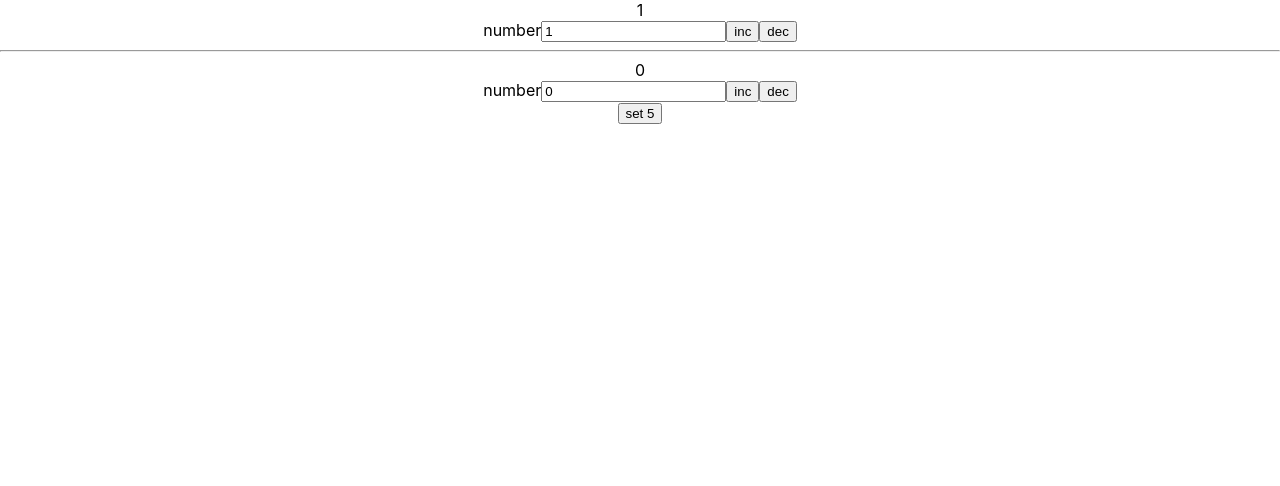
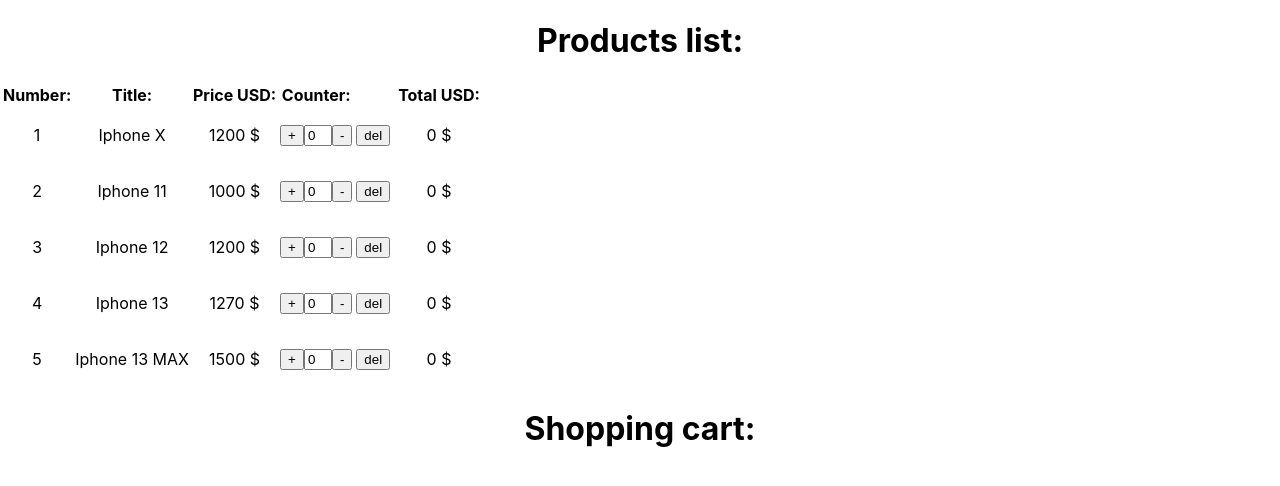
Before and after one commit to dimakovalev25/react_lavrik, a React (Create React App) app: page / in a window 1280 px wide. Shown: the top 486 px of the page. Built offline with nearby package versions, Linux system fonts and the light colour scheme.

Commit message:
minimax done

```diff
--- a/public/index.html
+++ b/public/index.html
@@ -10,34 +10,10 @@
       content="Web site created using create-react-app"
     />
     <link rel="apple-touch-icon" href="%PUBLIC_URL%/logo192.png" />
-    <!--
-      manifest.json provides metadata used when your web app is installed on a
-      user's mobile device or desktop. See https://developers.google.com/web/fundamentals/web-app-manifest/
-    -->
     <link rel="manifest" href="%PUBLIC_URL%/manifest.json" />
-    <!--
-      Notice the use of %PUBLIC_URL% in the tags above.
-      It will be replaced with the URL of the `public` folder during the build.
-      Only files inside the `public` folder can be referenced from the HTML.
-
-      Unlike "/favicon.ico" or "favicon.ico", "%PUBLIC_URL%/favicon.ico" will
-      work correctly both with client-side routing and a non-root public URL.
-      Learn how to configure a non-root public URL by running `npm run build`.
-    -->
     <title>React App</title>
   </head>
   <body>
-    <noscript>You need to enable JavaScript to run this app.</noscript>
     <div id="root"></div>
-    <!--
-      This HTML file is a template.
-      If you open it directly in the browser, you will see an empty page.
-
-      You can add webfonts, meta tags, or analytics to this file.
-      The build step will place the bundled scripts into the <body> tag.
-
-      To begin the development, run `npm start` or `yarn start`.
-      To create a production bundle, use `npm run build` or `yarn build`.
-    -->
   </body>
 </html>
--- a/src/App.js
+++ b/src/App.js
@@ -1,60 +1,117 @@
 import './App.css';
-import Counter from "./components/Counter";
 import {useState} from "react";
+import MinMax from "./components/MinMax";
+
 
 function App() {
 
-    let [maxTest, setMaxTest] = useState(7);
-    console.log(maxTest)
-    let setMaxTest5 = () => setMaxTest(5);
+    let [products, setProducts] = useState(productsStub());
+
+    let setCnt = (id, cnt) => {
+        setProducts(products.map(pr => pr.id != id ? pr : ({...pr, cnt})));
+    }
+
+    let delProduct = (id) => {
+        setProducts(products.filter(item => item.id !== id))
+    }
+
+    let totalItem = (cnt, price) => {
+        console.log(cnt * price);
+    }
+
 
     return (
         <div className="App">
+            <h1>Products list:</h1>
+            <table>
+                <tbody>
+                <tr>
+                    <th>Number:</th>
+                    <th>Title:</th>
+                    <th>Price USD:</th>
+                    <th>Counter:</th>
+                    <th></th>
+                    <th></th>
+                    <th>Total USD:</th>
+                </tr>
 
-            <Counter max={6} min={1}/>
-            <hr/>
+                {products.map((pr, i) => (
+                    <tr key={pr.id}>
+                        <td>{i + 1}</td>
+                        <td>{pr.title}</td>
+                        <td>{pr.price} $</td>
+                        <td>
+                            <MinMax
+                                current={pr.cnt}
+                                max={pr.rest}
+                                onChange={cnt => setCnt(pr.id, cnt)}
+                            />
+                        </td>
+                        <td>
+                            <button
+                                onClick={cnt => delProduct(pr.id)}
+                            >del
+                            </button>
+                        </td>
+                        <td>
+                            {/*<button*/}
+                            {/*    onClick={cnt => totalItem(pr.cnt, pr.price)}*/}
+                            {/*>add*/}
+                            {/*</button>*/}
+                        </td>
+                        <td>
+                            <p>{pr.price * pr.cnt} $</p>
+                        </td>
+                    </tr>
+                ))}
 
-
-            <Counter max={maxTest} min={0} key={`1${maxTest}`}/>
-            <button
-                type={"button"}
-                onClick={setMaxTest5}
-            >set 5
-            </button>
-
+                </tbody>
+            </table>
+            <h1>Shopping cart:</h1>
         </div>
     )
 }
 
 
-function productStub() {
+function productsStub() {
     return [
         {
             id: 100,
             title: 'Iphone X',
-            price: 1200
+            price: 1200,
+            rest: 20,
+            cnt: 0,
         },
         {
             id: 101,
             title: 'Iphone 11',
-            price: 1000
+            price: 1000,
+            rest: 3,
+            cnt: 0,
         },
         {
             id: 102,
             title: 'Iphone 12',
-            price: 1200
+            price: 1200,
+            rest: 13,
+            cnt: 0,
         },
         {
             id: 103,
             title: 'Iphone 13',
-            price: 1270
+            price: 1270,
+            rest: 23,
+            cnt: 0,
         },
         {
             id: 104,
             title: 'Iphone 13 MAX',
-            price: 1500
+            price: 1500,
+            rest: 33,
+            cnt: 0,
         },
     ]
+
 
 }
 
--- /dev/null
+++ b/src/components/MinMax.css
@@ -0,0 +1,4 @@
+.input {
+    width: 20px;
+    /*margin-left: 30px;*/
+}
--- /dev/null
+++ b/src/components/MinMax.js
@@ -0,0 +1,52 @@
+import PropTypes from 'prop-types';
+import './MinMax.css'
+
+MinMax.propTypes = {
+    min: PropTypes.number,
+    max: PropTypes.number.isRequired,
+    current: PropTypes.number.isRequired,
+    onChange: PropTypes.func.isRequired,
+}
+
+function MinMax({min = 0, max, current, onChange}) {
+
+    // console.log(current)
+
+    function applyCurrent(num) {
+        let validNum = Math.max(min, Math.min(max, num));
+        onChange(validNum);
+    }
+
+    function changeCurrent(e) {
+        let num = parseInt(e.target.value);
+        applyCurrent(isNaN(num) ? min : num)
+    }
+
+    let inc = () => applyCurrent(current + 1);
+    let dec = () => applyCurrent(current - 1);
+
+    return (
+        <div className="Counter">
+            {/*<span>{current}</span> <br/>*/}
+            <button
+                onClick={inc}
+                type={'button'}>+
+            </button>
+
+            <input
+                className={'input'}
+                value={current}
+                onChange={changeCurrent}
+                type="text"/>
+
+            <button
+                onClick={dec}
+                type={'button'}>-
+            </button>
+
+
+        </div>
+    );
+}
+
+export default MinMax;
```
